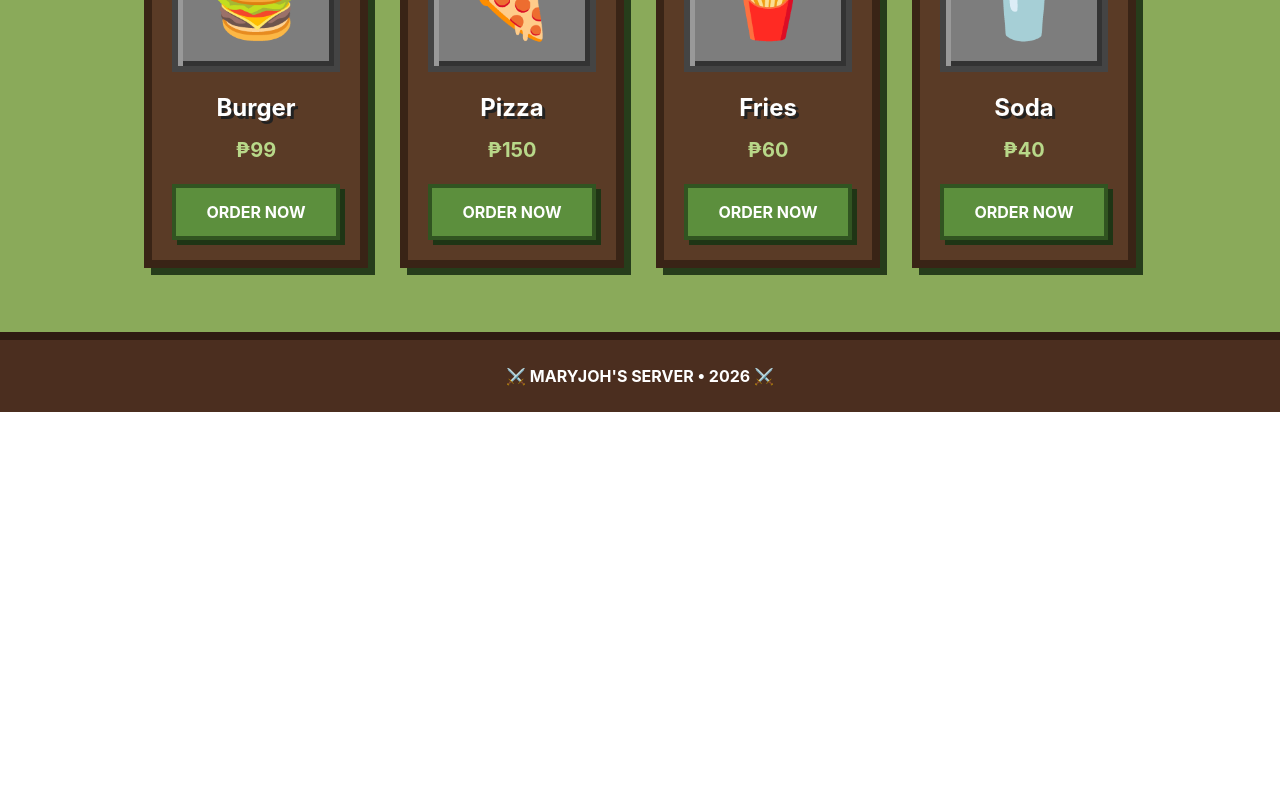
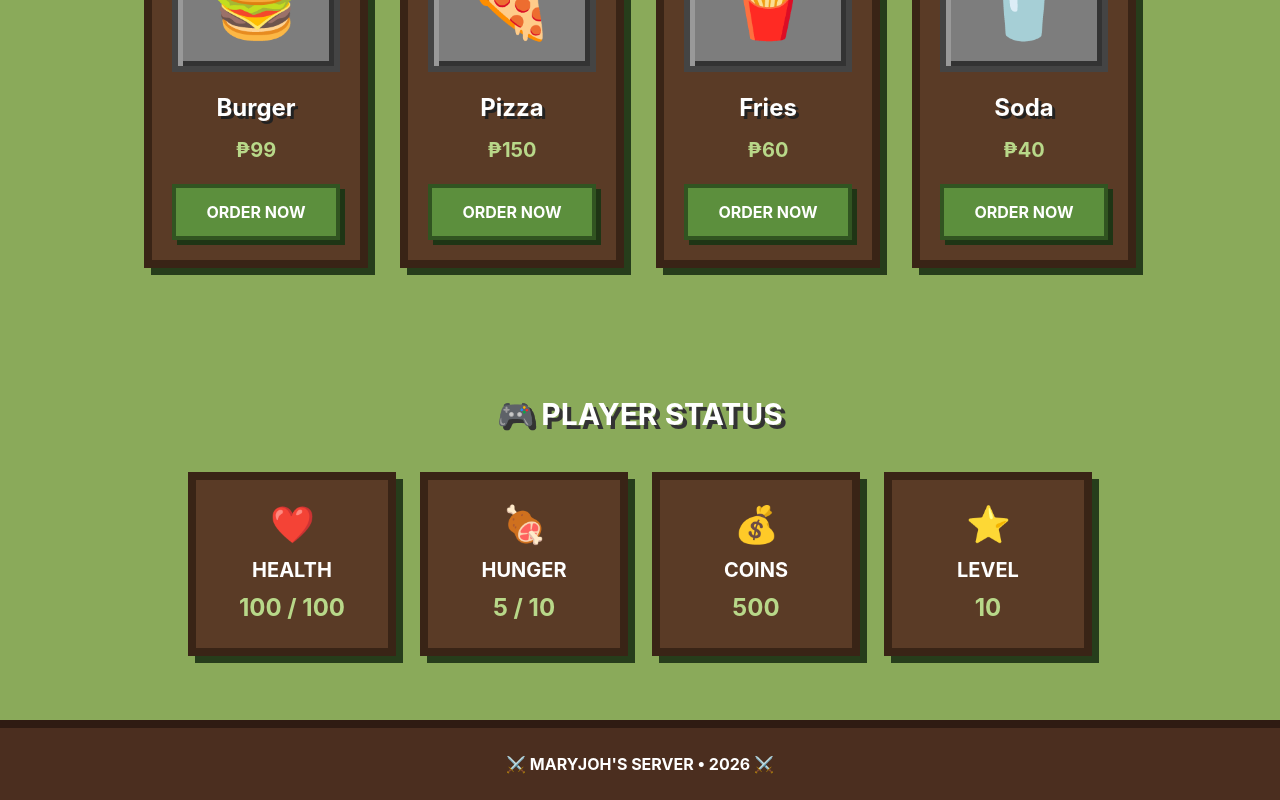
Before and after one commit to ShainaMaryjoh/GARCISO_CSIT340, a React (Vite) app: page / in a window 1280 px wide. Shown: the part 820-1620 px from the top of the page. Before the commit the page ends 1232 px from the top, so only its background shows below. Built offline with nearby package versions, Linux system fonts and the light colour scheme.

Commit message:
Added player status section

```diff
--- a/src/App.jsx
+++ b/src/App.jsx
@@ -107,6 +107,48 @@ function App() {
         )}
       </section>
 
+      <section className="px-5 py-16 text-center">
+        <h2 className="mb-10 text-3xl font-bold drop-shadow-[4px_4px_0_#333]">
+          🎮 PLAYER STATUS
+        </h2>
+
+        <div className="flex flex-wrap justify-center gap-6">
+
+          <div className="w-52 border-8 border-[#392416] bg-[#5a3b26] p-6 shadow-[7px_7px_0_#263d1b]">
+            <p className="text-4xl">❤️</p>
+            <h3 className="mt-3 text-xl font-bold">HEALTH</h3>
+            <p className="mt-2 text-2xl font-bold text-[#b8d889]">
+              100 / 100
+            </p>
+          </div>
+
+          <div className="w-52 border-8 border-[#392416] bg-[#5a3b26] p-6 shadow-[7px_7px_0_#263d1b]">
+            <p className="text-4xl">🍖</p>
+            <h3 className="mt-3 text-xl font-bold">HUNGER</h3>
+            <p className="mt-2 text-2xl font-bold text-[#b8d889]">
+              {hunger} / 10
+            </p>
+          </div>
+
+          <div className="w-52 border-8 border-[#392416] bg-[#5a3b26] p-6 shadow-[7px_7px_0_#263d1b]">
+            <p className="text-4xl">💰</p>
+            <h3 className="mt-3 text-xl font-bold">COINS</h3>
+            <p className="mt-2 text-2xl font-bold text-[#b8d889]">
+              500
+            </p>
+          </div>
+
+          <div className="w-52 border-8 border-[#392416] bg-[#5a3b26] p-6 shadow-[7px_7px_0_#263d1b]">
+            <p className="text-4xl">⭐</p>
+            <h3 className="mt-3 text-xl font-bold">LEVEL</h3>
+            <p className="mt-2 text-2xl font-bold text-[#b8d889]">
+              10
+            </p>
+          </div>
+
+        </div>
+      </section>
+
       <footer className="border-t-8 border-[#2f1b12] bg-[#4b2e1f] p-6 text-center font-bold">
         <p>⚔️ MARYJOH'S SERVER • 2026 ⚔️</p>
       </footer>
```
